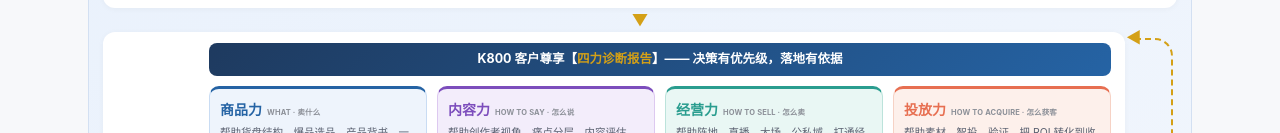
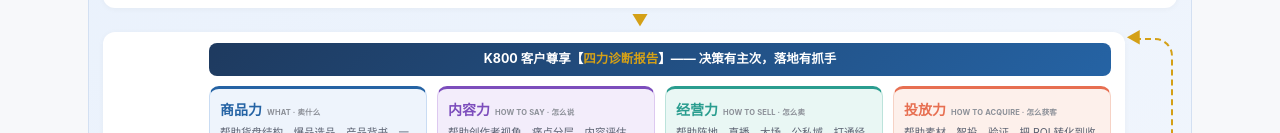
Before and after one commit to xiaofangli055-byte/food, a plain HTML site: page jingyingli/index.html in a window 1280 px wide. Shown: the part 1961-2094 px from the top of the page. Drawn offline with Linux system fonts and the light colour scheme.

Commit message:
Add files via upload

```diff
--- a/jingyingli/index.html
+++ b/jingyingli/index.html
@@ -1045,7 +1045,7 @@
     <div class="infra-layer">
       <div class="infra-label">品牌经营<br>全面诊断</div>
       <div class="infra-content">
-        <div class="diag-banner">K800 客户尊享【<b>四力诊断报告</b>】—— 决策有优先级，落地有依据</div>
+        <div class="diag-banner">K800 客户尊享【<b>四力诊断报告</b>】—— 决策有主次，落地有抓手</div>
         <div class="diag-grid">
 
           <!-- 商品力 -->
```
